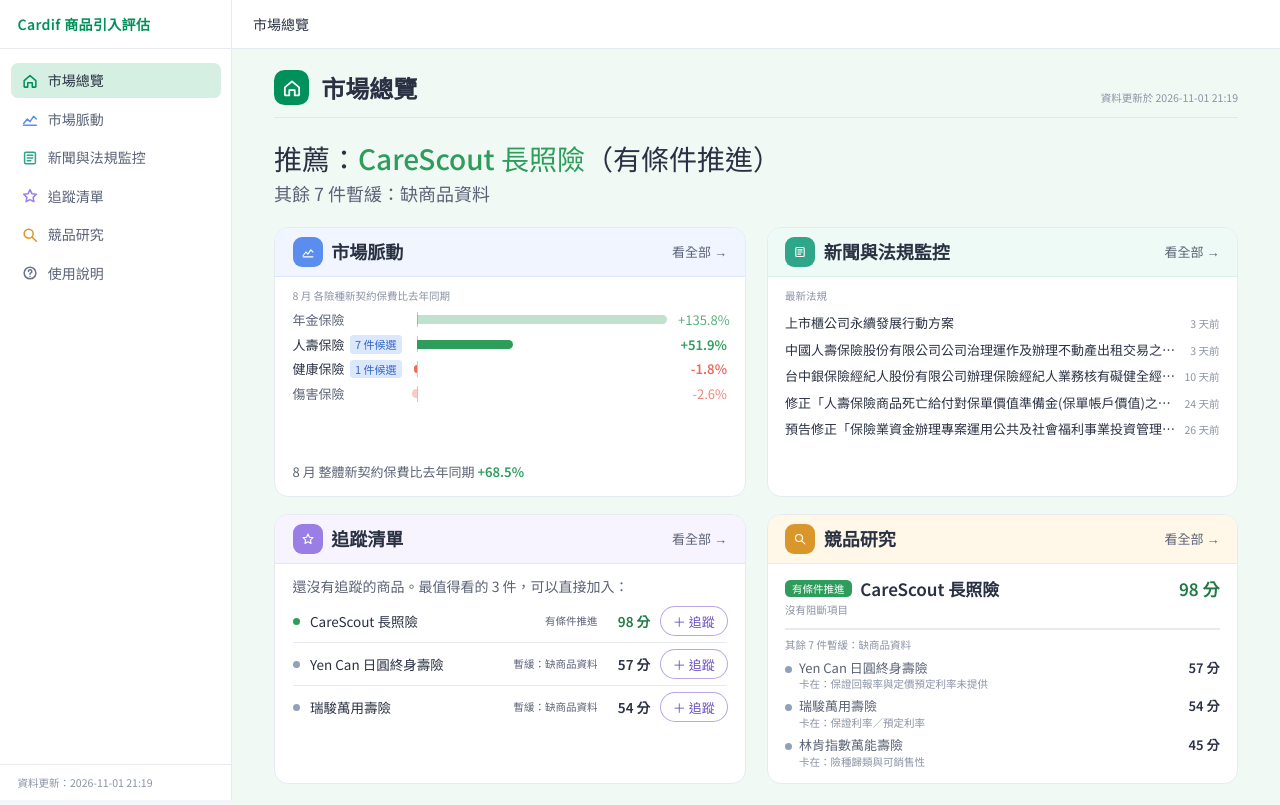
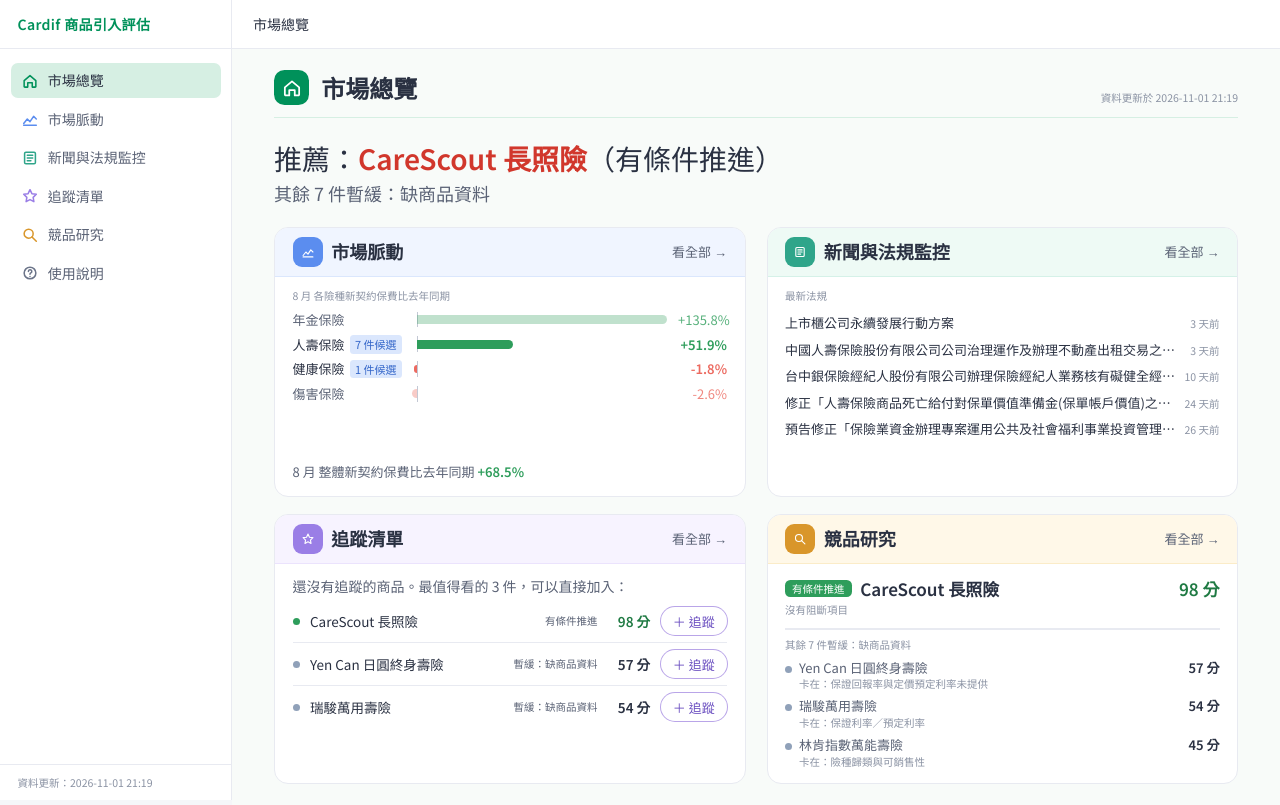
Before and after one commit to hsinyuweng/gocardifweb, a React (Vite) app: page / in a window 1280 px wide. Built offline with nearby package versions, Linux system fonts and the light colour scheme.

Commit message:
總覽推薦商品改深紅粗字突顯、首頁背景綠調淡

```diff
--- a/src/components/story/Lead.tsx
+++ b/src/components/story/Lead.tsx
@@ -1,10 +1,31 @@
+import { Link, useLocation } from 'react-router';
 import type { HeadlinePart } from '../../lib/insights';
 import { TONE_TEXT } from '../../lib/tone';
+
+// 突顯：深紅字（--color-highlight）、粗體，沒有底色（2026-11-01 使用者回饋：推薦商品不夠突顯；試過白框不好看）
+const HIGHLIGHT = 'font-bold text-highlight';
+
+function Highlight({ part }: { part: HeadlinePart }) {
+  const location = useLocation();
+  return part.href ? (
+    <Link
+      to={part.href}
+      state={{ from: location.pathname + location.search, fromState: location.state }}
+      className={`${HIGHLIGHT} underline-offset-4 hover:underline`}
+    >
+      {part.text}
+    </Link>
+  ) : (
+    <span className={HIGHLIGHT}>{part.text}</span>
+  );
+}
 
 const Parts = ({ parts }: { parts: HeadlinePart[] }) => (
   <>
     {parts.map((p, i) =>
-      p.tone || p.strong ? (
+      p.highlight ? (
+        <Highlight key={i} part={p} />
+      ) : p.tone || p.strong ? (
         <span key={i} className={`${TONE_TEXT[p.tone ?? 'key']} tabular-nums`}>
           {p.text}
         </span>
--- a/src/index.css
+++ b/src/index.css
@@ -17,6 +17,8 @@
   --color-good-ink: #1f7a43;
   --color-coral: #ec6a60;
   --color-coral-pale: #fde3e0;
+  /* 大標推薦商品名的突顯色（比珊瑚紅深，2026-11-01 使用者指定）；只用在這裡，不代表「壞」 */
+  --color-highlight: #d1372c;
   /* 追蹤清單的代表色（任何頁面上的「加入追蹤」都用它，2026-10-31） */
   --color-watch: #8a6ad9;
   --color-watch-dark: #6b4fc0;
@@ -34,7 +36,7 @@
   --color-p-ink: var(--p-ink);
 }
 
-[data-theme="home"] { --p: #00915a; --p-mid: #8fd0b4; --p-pale: #d6efe3; --p-faint: #f1f9f5; --p-ink: #00744a; }
+[data-theme="home"] { --p: #00915a; --p-mid: #8fd0b4; --p-pale: #d6efe3; --p-faint: #f8fbf9; --p-ink: #00744a; }
 [data-theme="pulse"] { --p: #5b8def; --p-mid: #a9c5f7; --p-pale: #dbe7fd; --p-faint: #f0f5ff; --p-ink: #3466c9; }
 [data-theme="news"] { --p: #2fa58a; --p-mid: #96d8c4; --p-pale: #d5f1e8; --p-faint: #eefaf5; --p-ink: #1f7d68; }
 [data-theme="watch"] { --p: #9a7ee6; --p-mid: #cbb9f4; --p-pale: #ebe3fd; --p-faint: #f7f3ff; --p-ink: #6b4fc0; }
--- a/src/lib/insights.ts
+++ b/src/lib/insights.ts
@@ -11,6 +11,10 @@ export interface HeadlinePart {
   text: string;
   strong?: boolean;
   tone?: Tone;
+  /** 突顯色（珊瑚紅字，例如推薦的商品名，2026-11-01 使用者指定） */
+  highlight?: boolean;
+  /** 可點，連到這裡（例如報告頁） */
+  href?: string;
 }
 
 /**
--- a/src/lib/researchStory.ts
+++ b/src/lib/researchStory.ts
@@ -59,10 +59,17 @@ export function researchHeadline(rows: OverviewRow[], groups: RecommendationGrou
   const list = (gs: RecommendationGroup[]) => gs.map((g) => `${t.count(g.count)}${g.label ?? t.missing}`).join('、');
   if (good.length === 0) return { parts: [{ text: t.noneRecommended(rows.length) }], sub: [{ text: list(rest) }] };
   const recRows = rankRows(rows).filter((r) => isRecommended(r.recommendationKey));
-  const who = recRows.length <= NAME_LIMIT ? recRows.map(display).join('、') : t.count(recRows.length);
   const labels = good.map((g) => g.label ?? t.missing).join('、');
+  // 推薦的商品名用珊瑚紅字突顯、可點進報告頁（2026-11-01：首頁淺綠底上綠字不夠突顯；試過白框不好看）；超過 2 件只寫件數
+  const who: HeadlinePart[] =
+    recRows.length <= NAME_LIMIT
+      ? recRows.flatMap((r, i) => [
+          ...(i > 0 ? [{ text: '、' }] : []),
+          { text: display(r), highlight: true, href: reportHref(r) },
+        ])
+      : [{ text: t.count(recRows.length), tone: 'good' }];
   return {
-    parts: [{ text: t.recommend }, { text: who, tone: 'good' }, { text: t.paren(labels) }],
+    parts: [{ text: t.recommend }, ...who, { text: t.paren(labels) }],
     sub: rest.length > 0 ? [{ text: t.restOf(list(rest)) }] : [],
   };
 }
```
Also changed, not shown: 2 other files (tests, documents, lock files or other folders).
